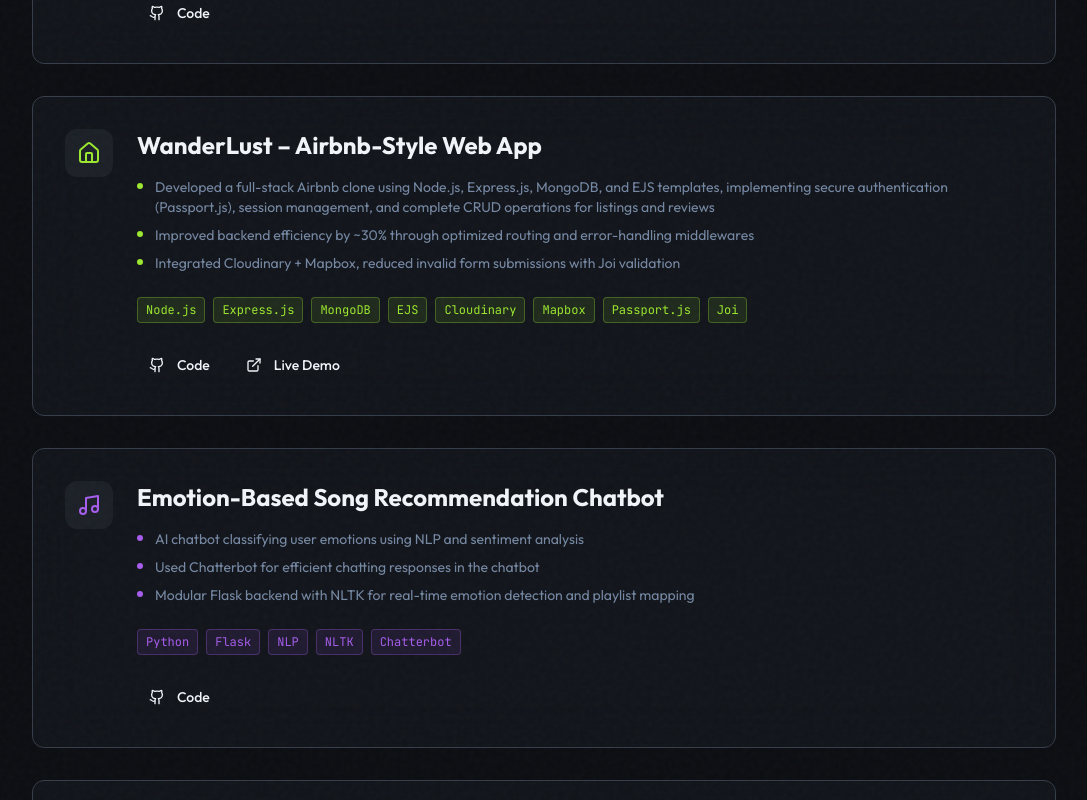
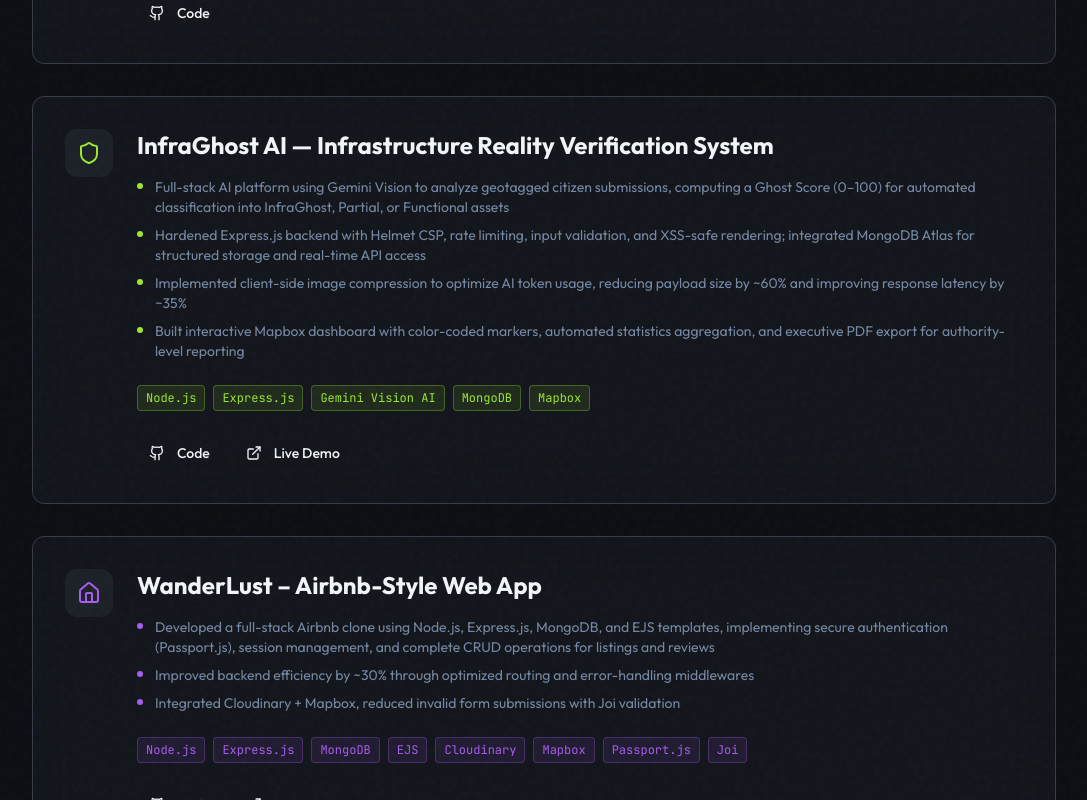
Before and after one commit to Jyot-Shah/portfolio-website, a React (Vite) app: page / in a window 1280 px wide. Shown: the part 2840-3640 px from the top of the page, without its empty margins (96-1183 px from the left). Built offline with nearby package versions, Linux system fonts and the light colour scheme.

Commit message:
Added InfraGhost Project

```diff
--- a/src/components/sections/Projects.jsx
+++ b/src/components/sections/Projects.jsx
@@ -1,4 +1,4 @@
-import { ExternalLink, Github, Leaf, Home, Music, FileText, Database } from "lucide-react";
+import { ExternalLink, Github, Leaf, Home, Music, FileText, Database, Shield } from "lucide-react";
 import { Button } from "@/components/ui/button";
 import { ScrollReveal } from "@/components/ui/ScrollReveal";
 
@@ -16,6 +16,20 @@ const projects = [
     color: "primary",
   },
   {
+    title: "InfraGhost AI — Infrastructure Reality Verification System",
+    icon: Shield,
+    highlights: [
+      "Full-stack AI platform using Gemini Vision to analyze geotagged citizen submissions, computing a Ghost Score (0–100) for automated classification into InfraGhost, Partial, or Functional assets",
+      "Hardened Express.js backend with Helmet CSP, rate limiting, input validation, and XSS-safe rendering; integrated MongoDB Atlas for structured storage and real-time API access",
+      "Implemented client-side image compression to optimize AI token usage, reducing payload size by ~60% and improving response latency by ~35%",
+      "Built interactive Mapbox dashboard with color-coded markers, automated statistics aggregation, and executive PDF export for authority-level reporting",
+    ],
+    tech: ["Node.js", "Express.js", "Gemini Vision AI", "MongoDB", "Mapbox"],
+    github: "https://github.com/Jyot-Shah/InfraGhost-AI",
+    live: "https://infraghost-ai.onrender.com/",
+    color: "secondary",
+  },
+  {
     title: "WanderLust – Airbnb-Style Web App",
     icon: Home,
     highlights: [
@@ -26,7 +40,7 @@ const projects = [
     tech: ["Node.js", "Express.js", "MongoDB", "EJS", "Cloudinary", "Mapbox", "Passport.js", "Joi"],
     github: "https://github.com/Jyot-Shah/WanderLust",
     live: "https://wanderlust-hoyf.onrender.com/",
-    color: "secondary",
+    color: "accent",
   },
   {
     title: "Emotion-Based Song Recommendation Chatbot",
@@ -38,7 +52,7 @@ const projects = [
     ],
     tech: ["Python", "Flask", "NLP", "NLTK", "Chatterbot"],
     github: "https://github.com/Jyot-Shah/Song-Recommendation-Chatbot",
-    color: "accent",
+    color: "primary",
   },
   {
     title: "MoneyMatic - Financial Documents Classifier",
@@ -51,7 +65,7 @@ const projects = [
     ],
     tech: ["Node.js", "MongoDB", "Tesseract OCR", "Scikit-learn"],
     github: "https://github.com/Jyot-Shah/MoneyMatic",
-    color: "primary",
+    color: "secondary",
   },
   {
     title: "Employee Management System",
@@ -62,7 +76,7 @@ const projects = [
     ],
     tech: ["Python", "MySQL", "mysql-connector"],
     github: "https://github.com/Jyot-Shah/DBMS",
-    color: "secondary",
+    color: "accent",
   },
 ];
 
```
Also changed, not shown: 1 other file (tests, documents, lock files or other folders).
